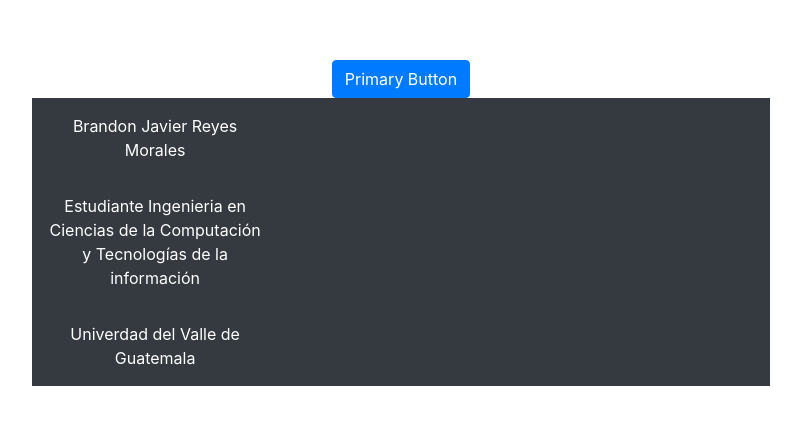
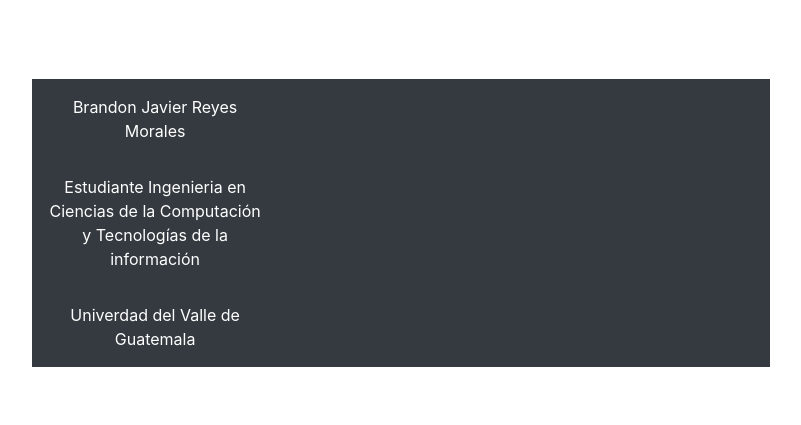
Before and after one commit to BrandonReyes0609/Portafolio4, a React (Vite) app: page / in a window 1280 px wide. Shown: the part 177-602 px from the top of the page, without its empty margins (239-1040 px from the left). Built offline with nearby package versions, Linux system fonts and the light colour scheme.

Commit message:
.container-fluid

```diff
--- a/src/App.jsx
+++ b/src/App.jsx
@@ -8,10 +8,7 @@
 
   return (
     <>
-      <div>
-        <button className="btn btn-primary">Primary Button</button>
-      </div>
-      <div class="container">
+      <div class=".container-fluid">
         <div class="row">
           <div class="col p-3 bg-dark text-white">Brandon Javier Reyes Morales</div>
           <div class="col p-3 bg-dark text-white"></div>
```
